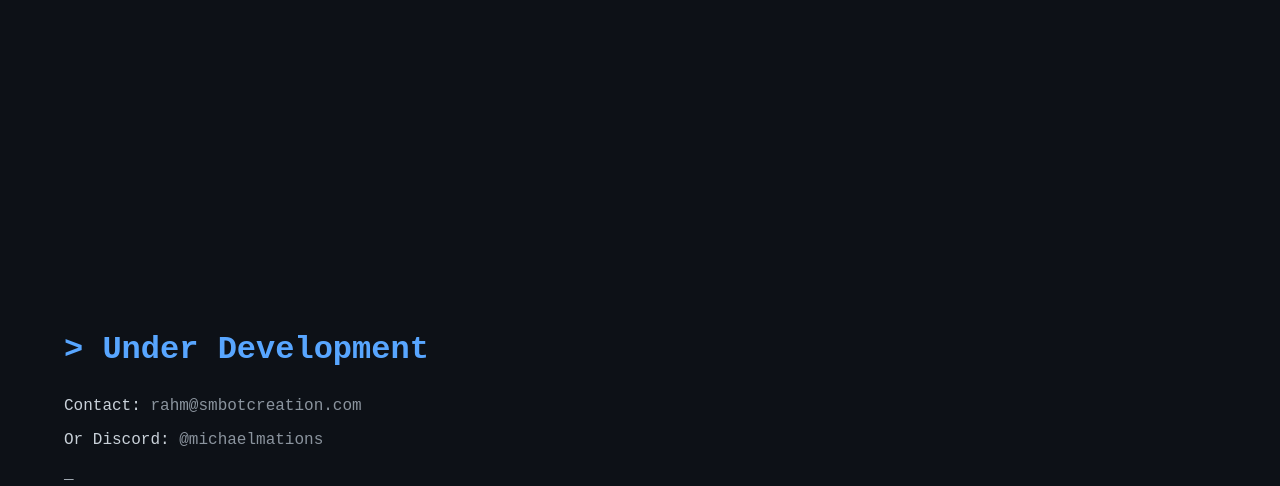
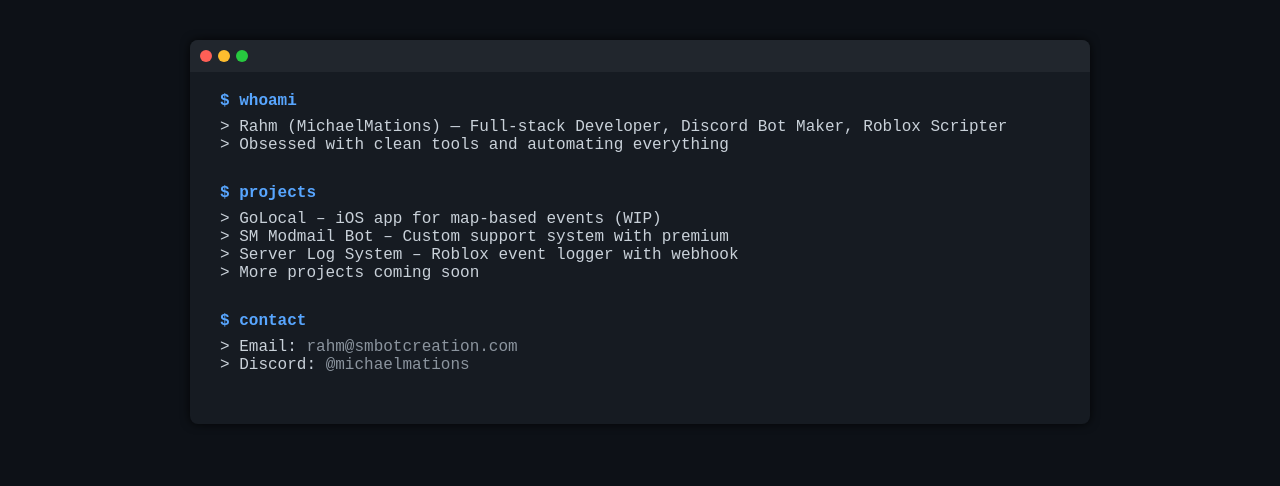
Before and after one commit to MichaelMations/portfolio, a plain HTML site: page index.html in a window 1280 px wide. Drawn offline with Linux system fonts and the light colour scheme.

Commit message:
Portfolio V0.1 (Testing)

```diff
--- a/index.html
+++ b/index.html
@@ -1,25 +1,59 @@
 <!DOCTYPE html>
 <html lang="en">
 <head>
-    <meta charset="UTF-8">
-    <meta name="viewport" content="width=device-width, initial-scale=1.0">
-    <title>Under Development</title>
+  <meta charset="UTF-8" />
+  <meta name="viewport" content="width=device-width, initial-scale=1.0"/>
+  <title>Rahm (MichaelMations) - Portfolio</title>
   <style>
     body {
       background-color: #0d1117;
       color: #c9d1d9;
       font-family: 'Courier New', Courier, monospace;
+      padding: 40px;
+      margin: 0;
       display: flex;
-            flex-direction: column;
       justify-content: center;
-            align-items: flex-start;
-            height: 100vh;
-            padding: 0 5%;
-            margin: 0;
     }
 
-        h1 {
+    .terminal {
+      background-color: #161b22;
+      width: 100%;
+      max-width: 900px;
+      border-radius: 8px;
+      box-shadow: 0 0 10px rgba(0,0,0,0.8);
+      overflow: hidden;
+    }
+
+    .terminal-header {
+      background-color: #21262d;
+      display: flex;
+      align-items: center;
+      padding: 10px;
+    }
+
+    .dot {
+      height: 12px;
+      width: 12px;
+      border-radius: 50%;
+      margin-right: 6px;
+    }
+
+    .dot.red { background-color: #ff5f56; }
+    .dot.yellow { background-color: #ffbd2e; }
+    .dot.green { background-color: #27c93f; }
+
+    .terminal-body {
+      padding: 20px 30px;
+    }
+
+    .section {
+      margin-bottom: 30px;
+    }
+
+    .section-title {
       color: #58a6ff;
+      font-weight: bold;
+      margin-bottom: 8px;
     }
 
     a {
@@ -29,10 +63,6 @@
 
     a:hover {
       text-decoration: underline;
-        }
-
-        .line {
-            margin: 8px 0;
     }
 
     .cursor {
@@ -49,9 +79,33 @@
   </style>
 </head>
 <body>
-    <h1>> Under Development</h1>
-    <div class="line">Contact: <a href="mailto:rahm@smbotcreation.com">rahm@smbotcreation.com</a></div>
-    <div class="line">Or Discord: <a href="https://discord.com/users/712381962341449769" target="_blank">@michaelmations</a></div>
-    <div class="line">_ <span class="cursor"></span></div>
+  <div class="terminal">
+    <div class="terminal-header">
+      <div class="dot red"></div>
+      <div class="dot yellow"></div>
+      <div class="dot green"></div>
+    </div>
+    <div class="terminal-body">
+      <div class="section">
+        <div class="section-title">$ whoami</div>
+        <div>> Rahm (MichaelMations) — Full-stack Developer, Discord Bot Maker, Roblox Scripter</div>
+        <div>> Obsessed with clean tools and automating everything</div>
+      </div>
+
+      <div class="section">
+        <div class="section-title">$ projects</div>
+        <div>> GoLocal – iOS app for map-based events (WIP)</div>
+        <div>> SM Modmail Bot – Custom support system with premium</div>
+        <div>> Server Log System – Roblox event logger with webhook</div>
+        <div>> More projects coming soon<span class="cursor"></span></div>
+      </div>
+
+      <div class="section">
+        <div class="section-title">$ contact</div>
+        <div>> Email: <a href="mailto:rahm@smbotcreation.com">rahm@smbotcreation.com</a></div>
+        <div>> Discord: <a href="https://discord.com/users/712381962341449769">@michaelmations</a></div>
+      </div>
+    </div>
+  </div>
 </body>
 </html>
```
Lines whose indentation alone changed are shown as unchanged.
